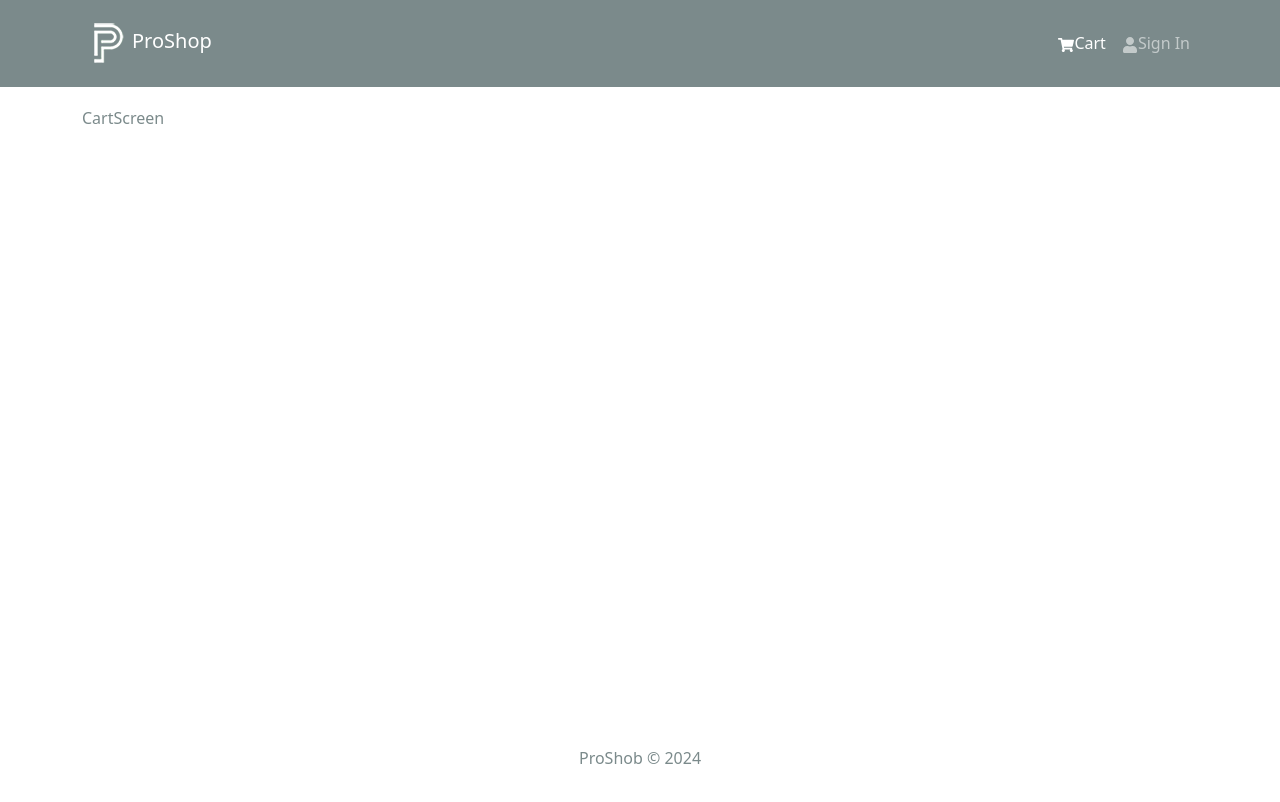
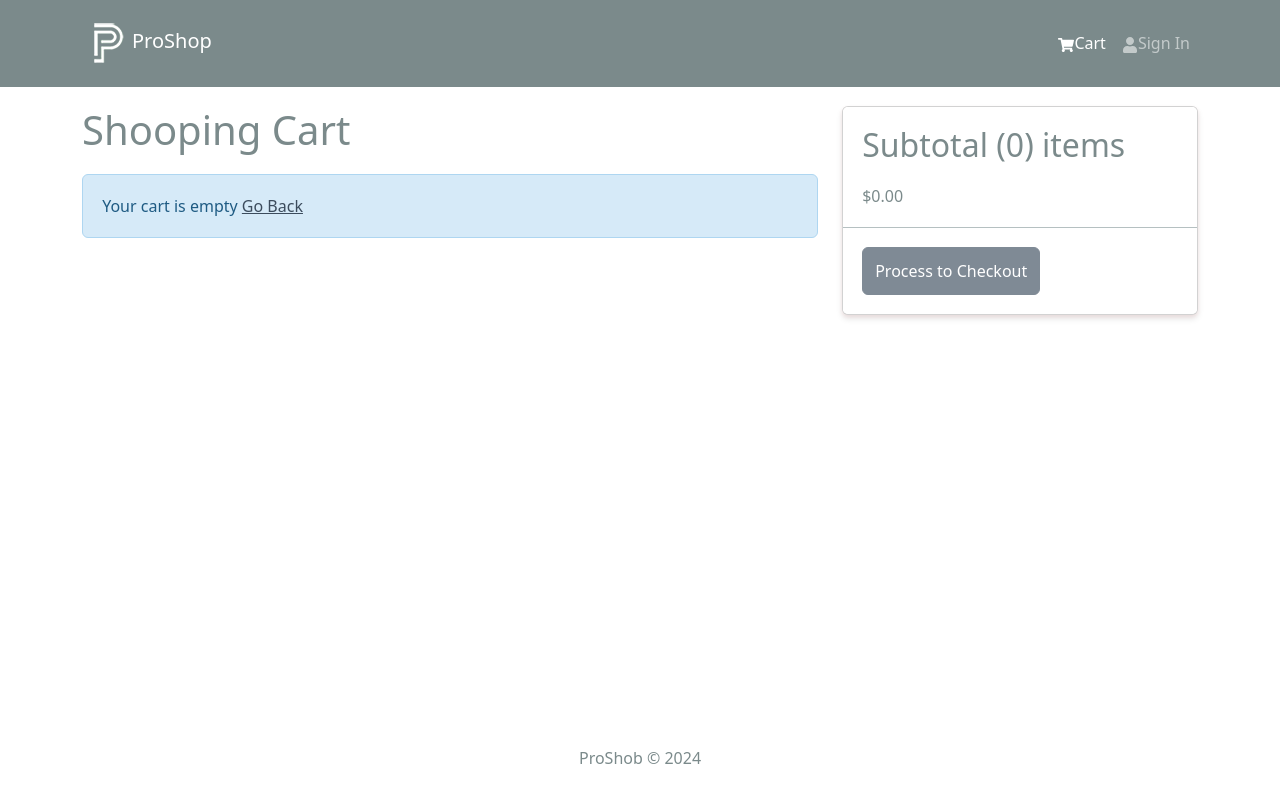
Before and after one commit to abefiker/ProShop-v2, a React (Create React App) app in the folder frontend/: page /cart in a window 1280 px wide. Shown: the top 802 px of the page. Built offline with nearby package versions, Linux system fonts and the light colour scheme.

Commit message:
add to cart , in cart page

```diff
--- a/frontend/src/screens/CartScreen.jsx
+++ b/frontend/src/screens/CartScreen.jsx
@@ -1,13 +1,106 @@
-import { Row, Col, Form, ListGroup, Card ,Button} from 'react-bootstrap';
+import {
+  Row,
+  Col,
+  Form,
+  ListGroup,
+  Image,
+  Button,
+  Card,
+} from 'react-bootstrap';
 import { useDispatch, useSelector } from 'react-redux';
-import { useNavigate ,Link} from 'react-router-dom';
+import { useNavigate, Link } from 'react-router-dom';
+import { FaTrash } from 'react-icons/fa';
+import Message from '../components/Message';
+import { addToCart } from '../slices/cartSlice';
 
 const CartScreen = () => {
-    const navigate = useNavigate()
-    const dispatch = useDispatch()
-    const cart = useSelector((state)=>state.cart)
-    const {cartItems} = cart
-  return <div>CartScreen</div>;
+  const navigate = useNavigate();
+  const dispatch = useDispatch();
+  const cart = useSelector((state) => state.cart);
+  const { cartItems } = cart;
+  const addToCartHandler = async (product, qty) => {
+    dispatch(addToCart({ ...product, qty }));
+    navigate('/cart');
+  };
+  // const removeFromCart = (id) => {
+  //   dispatch(removeFromCart({ ...cartItems }));
+  //   navigate('/cart');
+  // };
+  return (
+    <Row>
+      <Col md={8}>
+        <h1 style={{ marginBottom: '20px' }}>Shooping Cart</h1>
+        {cartItems.length === 0 ? (
+          <Message>
+            Your cart is empty <Link to="/">Go Back</Link>
+          </Message>
+        ) : (
+          <ListGroup variant="flush">
+            {cartItems.map((item) => (
+              <ListGroup.Item key={item._id}>
+                <Row>
+                  <Col md={2}>
+                    <Image src={item.image} alt={item.name} fluid rounded />
+                  </Col>
+                  <Col md={3}>
+                    <Link to={`/product/${item._id}`}>{item.name}</Link>
+                  </Col>
+                  <Col md={2}>
+                    <strong>${item.price}</strong>
+                  </Col>
+                  <Col md={2}>
+                    <Form.Control
+                      as="select"
+                      value={item.qty}
+                      onChange={(e) =>
+                        addToCartHandler(item, Number(e.target.value))
+                      }
+                    >
+                      {[...Array(item.countInStock).keys()].map((x) => (
+                        <option key={x + 1} value={x + 1}>
+                          {x + 1}
+                        </option>
+                      ))}
+                    </Form.Control>
+                  </Col>
+                  <Col md={2}>
+                    <Button type="button" variant="light">
+                      <FaTrash />
+                    </Button>
+                  </Col>
+                </Row>
+              </ListGroup.Item>
+            ))}
+          </ListGroup>
+        )}
+      </Col>
+      <Col md={4}>
+        <Card>
+          <ListGroup variant="flush">
+            <ListGroup.Item>
+              <h2>
+                Subtotal ({cartItems.reduce((acc, item) => acc + item.qty, 0)})
+                items
+              </h2>
+              $
+              {cartItems
+                .reduce((acc, item) => acc + item.qty * item.price, 0)
+                .toFixed(2)}
+            </ListGroup.Item>
+            <ListGroup.Item>
+              <Button
+                type="button"
+                className="btn-block"
+                disabled={cartItems.length === 0}
+              >
+                Process to Checkout
+              </Button>
+            </ListGroup.Item>
+          </ListGroup>
+        </Card>
+      </Col>
+    </Row>
+  );
 };
 
 export default CartScreen;
```
